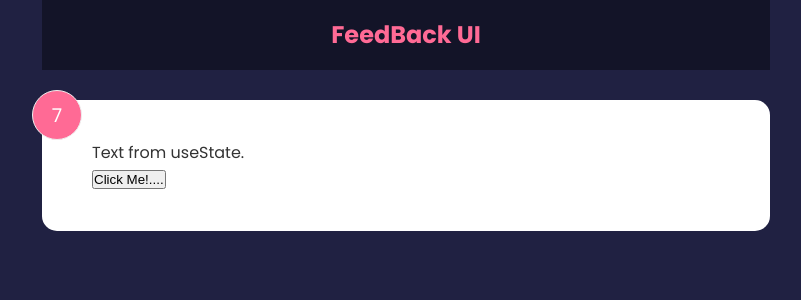
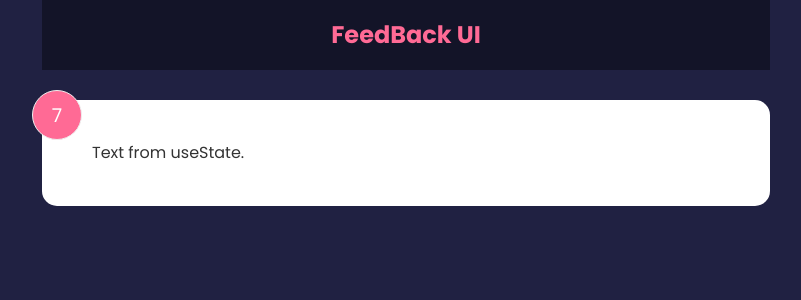
Before and after one commit to MrGultekin/react-intro-rating-app, a React (Vite) app in the folder ratingApp/: page / in a window 1280 px wide. Shown: the top 300 px of the page, without its empty margins (234-1035 px from the left). Built offline with nearby package versions, Linux system fonts and the light colour scheme.

Commit message:
returned back to initial one

```diff
--- a/ratingApp/src/components/FeedbackItem.jsx
+++ b/ratingApp/src/components/FeedbackItem.jsx
@@ -5,20 +5,12 @@ const FeedbackItem = props => {
 	const [rating, setRating] = useState(7)
 	const [text, setText] = useState('Text from useState.')
 
-	const handleClick = () => {
-		// setRating(70)
-		setRating((prevState)=>{
-			console.log({prevState})
-		 	return prevState +1 ;
-		})
-	};
+
 
 	return (
 		<div className="card">
 			<div className="num-display">{rating}</div>
 			<div className="text-display">{text}</div>
-			<button onClick={handleClick}>Click Me!....</button>
-
 		</div>
 	);
 };
```
